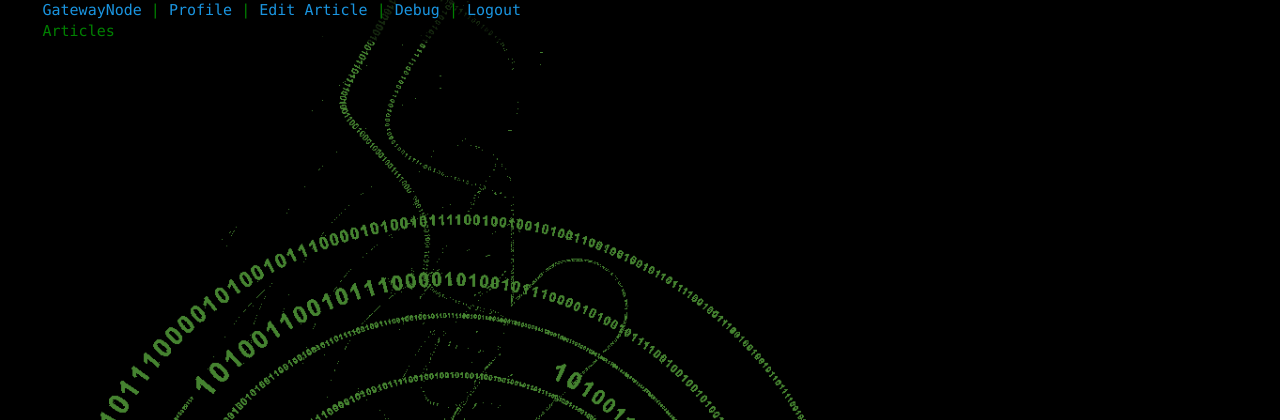
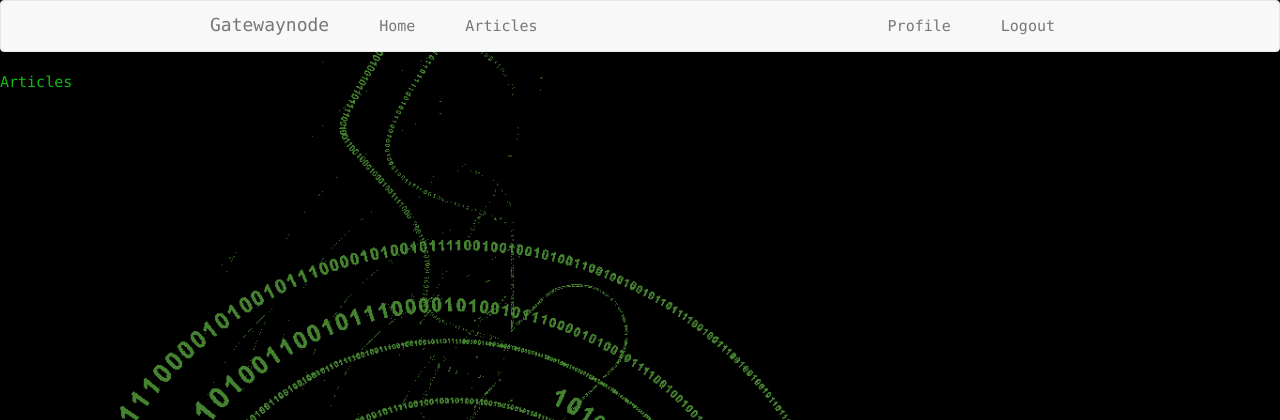
Before and after one commit to gatewaynode/ochyro, a Flask app: page / in a window 1280 px wide. Shown: the top 420 px of the page. Run offline with Flask 2, Linux system fonts and the light colour scheme; the visitor is signed in with stand-in values (Sample User, id 1); data comes from the database, SQL or seed files in the repository; data that the repository does not hold is empty; some libraries are stand-ins or nearby versions.

Commit message:
Progress, but still not quite there.

```diff
--- a/core/__init__.py
+++ b/core/__init__.py
@@ -8,6 +8,7 @@ from sqlalchemy.event import listen
 from flask_sqlalchemy import SQLAlchemy
 from flask_migrate import Migrate
 from flask_login import LoginManager
+from flask_bootstrap import Bootstrap
 from logging.handlers import RotatingFileHandler
 
 
@@ -17,6 +18,7 @@ db = SQLAlchemy(app)
 migrate = Migrate(app, db)
 login = LoginManager(app)
 login.login_view = "login"
+bootstrap = Bootstrap(app)
 
 if not app.debug:
     if not os.path.exists("logs"):
--- a/core/routes.py
+++ b/core/routes.py
@@ -9,7 +9,7 @@ from flask_login import (
 from core import app, db, login
 from core.forms import LoginForm, RegistrationForm, EditUserForm, EditArticleForm
 from core.controllers import save_user, save_article, load_node, load_content
-from core.views import view_front_page
+from core.views import view_front_page, dictify_content, view_all
 from core.models import User
 from werkzeug.urls import url_parse
 from datetime import datetime
@@ -140,11 +140,7 @@ def view_article(_id):
 @app.route("/debug", methods=["GET"])
 @login_required
 def debug_something():
-    node = load_node(4)
-    print("node")
-    pprint(vars(node))
-    content = load_content(node)
-    print("content")
-    pprint(content)
-    pprint(content[1].__dict__)
-    return f"Debugging is fun: "
+    contents = view_all()
+    for content in contents:
+        pass
+    return "Debugging"
--- a/core/static/css/base.css
+++ b/core/static/css/base.css
@@ -1,19 +1,35 @@
 /* Base Styles */
 
-.body-class-base{
+body{
   background-color: black;
   background-image: url("/static/images/green-binary.png");
   background-position: center;
   background-repeat: no-repeat;
   background-size: cover;
-  color: green;
+  color: #12b912;
 }
+navbar,
 .title{
   font-size: 1.5em;
   font-weight: bold;
   padding: 10px;
-  background-color: #000000;
+  color: #12b912;
+  background-color: rgba(0, 0, 0, 0.7);
   width: max-content;
+}
+.body{
+  color: #12b912;
+  background-color: rgba(0, 0, 0, 0.7);
+}
+
+.article-title{
+  color: #12b912;
+  background-color: rgba(0, 0, 0, 0.7);
+}
+
+.article-body{
+  color: #12b912;
+  background-color: rgba(0, 0, 0, 0.7);
 }
 
 /*   left-margin: 100px; */
@@ -88,7 +104,7 @@ body label{
   color: green;
 }
 table{
-  background-color: #000000;
+  background-color: rgba(0, 0, 0, 0.7);
 }
 
 /* Results Table Styles */
--- a/core/static/css/terminal.css
+++ b/core/static/css/terminal.css
@@ -4,12 +4,12 @@
   --global-space: 10px;
   --font-stack: Menlo, Monaco, Lucida Console, Liberation Mono, DejaVu Sans Mono, Bitstream Vera Sans Mono, Courier New, monospace, serif;
   --mono-font-stack: Menlo, Monaco, Lucida Console, Liberation Mono, DejaVu Sans Mono, Bitstream Vera Sans Mono, Courier New, monospace, serif;
-  --background-color: #fff;
+  --background-color: #000000;
   --page-width: 60em;
-  --font-color: #151515;
+  --font-color: #12b912;
   --invert-font-color: #fff;
-  --primary-color: #1a95e0;
-  --secondary-color: #727578;
+  --primary-color: #12b912;
+  --secondary-color: #258c52;
   --error-color: #d20962;
   --progress-bar-background: #727578;
   --progress-bar-fill: #151515;
--- a/core/templates/base.html
+++ b/core/templates/base.html
@@ -1,47 +1,63 @@
-<!DOCTYPE html>
-<html lang="en">
-	<head>
-		<meta charset="utf-8">
+{% extends "bootstrap/base.html" %}
+
+{% block styles %}
+{{super()}}
+<link rel="stylesheet"
+      href="{{url_for('static', filename='css/base.css')}}">
+<link rel="stylesheet"
+      href="{{url_for('static', filename='css/terminal.css')}}">
+{% endblock %}
+
+{% block title %}
     {% if title %}
-		<title>{{ title }} - gatewaynode.com</title>
+        {{ title }}
+    {% endif %}
+{% endblock %}
+
+{% block navbar %}
+    <nav class="navbar navbar-default">
+      <div class="container">
+            <div class="navbar-header">
+                <button type="button" class="navbar-toggle collapsed" data-toggle="collapse" data-target="#bs-example-navbar-collapse-1" aria-expanded="false">
+                    <span class="sr-only">Toggle navigation</span>
+                    <span class="icon-bar"></span>
+                    <span class="icon-bar"></span>
+                    <span class="icon-bar"></span>
+                </button>
+                <a class="navbar-brand" href="{{ url_for('index') }}">Gatewaynode</a>
+            </div>
+            <div class="collapse navbar-collapse" id="bs-example-navbar-collapse-1">
+                <ul class="nav navbar-nav">
+                    <li><a href="{{ url_for('index') }}">Home</a></li>
+                    <li><a href="{{ url_for('edit_article') }}">Articles</a></li>
+                </ul>
+                <ul class="nav navbar-nav navbar-right">
+                    {% if current_user.is_anonymous %}
+                    <li><a href="{{ url_for('login') }}">Login</a></li>
                     {% else %}
-		<title>-GateWayNode-</title>
+                    <li><a href="{{ url_for('user', username=current_user.username) }}">Profile</a></li>
+                    <li><a href="{{ url_for('logout') }}">Logout</a></li>
                     {% endif %}
-		<meta name="description" content="Portal for gatewaynode.">
-		<meta name="author" content="gatewaynode">
-		<link rel="stylesheet" type="text/css" href="{{ url_for('static', filename='css/base.css') }}">
-		<link rel="stylesheet" type="text/css" href="{{ url_for('static', filename='css/terminal.css') }}">
-		<link rel="stylesheet" type="text/css" href="{{ url_for('static', filename='css/responsive.css') }}">
-		<!-- Mobile -->
-		<meta name="viewport" content="width=device-width">
-	</head>
-	<body class="body-class-base">
-    <div class="container">
+                </ul>
+            </div>
+        </div>
+    </nav>
+{% endblock %}
+
+{% block content %}
+    <div class="container content">
 	    {% with messages = get_flashed_messages() %}
 	       {% if messages %}
-        <div class="row col flash-messages content">
-            <ul class="messages-box">
 		        {% for message in messages %}
-                <li class="message-item">{{ message }}</li>
+		            <div class="alert alert-info" role="alert">
+				               {{ message }}
+			          </div>
 		        {% endfor %}
-            </ul>
-        </div>
 		     {% endif %}
       {% endwith %}
-        <div class="col nav-bar content">
-            <a class="nav-item nav-home" href={{ url_for("index") }}>GatewayNode</a> |
-            {% if current_user.is_anonymous %}
-            <a class="nav-item nav-login" href={{ url_for("login") }}>Login</a>
-            {% else %}
-            <a class="nav-item nav-profile" href={{ url_for("user", username=current_user.username) }}>Profile</a> |
-            <a class="nav-item nav-profile" href={{ url_for("edit_article")}}>Edit Article</a> |
-            <a class="nav-item nav-profile" href="/debug">Debug</a> |
-            <a class="nav-item nav-logout" href={{ url_for("logout")  }}>Logout</a>
-            {% endif %}
+
+	    {# application content needs to be provided in the app_content block #}
+	    {% block app_content %}
+	    {% endblock %}
     </div>
-        <div class="col content"
-            {% block content %}{% endblock %}
-        </div>
-    </div>
-	</body>
-</html>
+{% endblock %}
--- a/core/templates/index.html
+++ b/core/templates/index.html
@@ -1,6 +1,7 @@
 {% extends "base.html" %}
 
 {% block content %}
+  <div class="front-page articles-list"
       <div class="title">Articles</div>
       {% for article in articles %}
         <div class="article-title">
@@ -10,4 +11,5 @@
           {{ article["content"]["body"] }}
         </div>
       {% endfor %}
+  </div>
 {% endblock %}
--- a/core/views.py
+++ b/core/views.py
@@ -2,6 +2,20 @@ from core import app, db
 from core.models import Node, User, Article
 from core.controllers import load_node, load_content
 from pprint import pprint
+
+
+def dictify_content(contents):
+    content_dict = {}
+    for content in contents:
+        pprint(content)
+        content_dict[content.__tablename__] = {}
+        for attr, value in content.__dict__.items():
+            if not attr == "_sa_instance_state":
+                if attr == "timestamp" or attr == "_timestamp":
+                    content_dict[content.__tablename__][attr] = str(value)
+                else:
+                    content_dict[content.__tablename__][attr] = value
+    return content_dict
 
 
 # This is probably the wrong way to do it, should stay in the content API
@@ -44,3 +58,15 @@ def view_article_node(_id):
     node = load_node(article_content._node_id)
 
     return (node, article_content)
+
+
+def view_all():
+    all_content = []
+    nodes = Node.query.all()
+    pprint(nodes)
+    for node in nodes:
+        all_content.append(dictify_content(load_content(node)))
+
+    pprint(all_content)
+
+    return all_content
--- a/requirements.txt
+++ b/requirements.txt
@@ -1,6 +1,8 @@
 alembic==1.2.1
 Click==7.0
+dominate==2.4.0
 Flask==1.1.1
+Flask-Bootstrap==3.3.7.1
 Flask-Login==0.4.1
 Flask-Migrate==2.5.2
 Flask-SQLAlchemy==2.4.1
@@ -16,5 +18,6 @@ python-dotenv==0.10.3
 python-editor==1.0.4
 six==1.12.0
 SQLAlchemy==1.3.10
+visitor==0.1.3
 Werkzeug==0.16.0
 WTForms==2.2.1
```
Also changed, not shown: core/controllers.py (+1 -8 lines), core/templates/old_base.html (added, +47 -0 lines), migrations/versions/b171c7d6347c_.py (renamed from migrations/versions/9fdc89544ef5_getting_closer.py, +4 -4 lines). Lines whose indentation alone changed are shown as unchanged.
